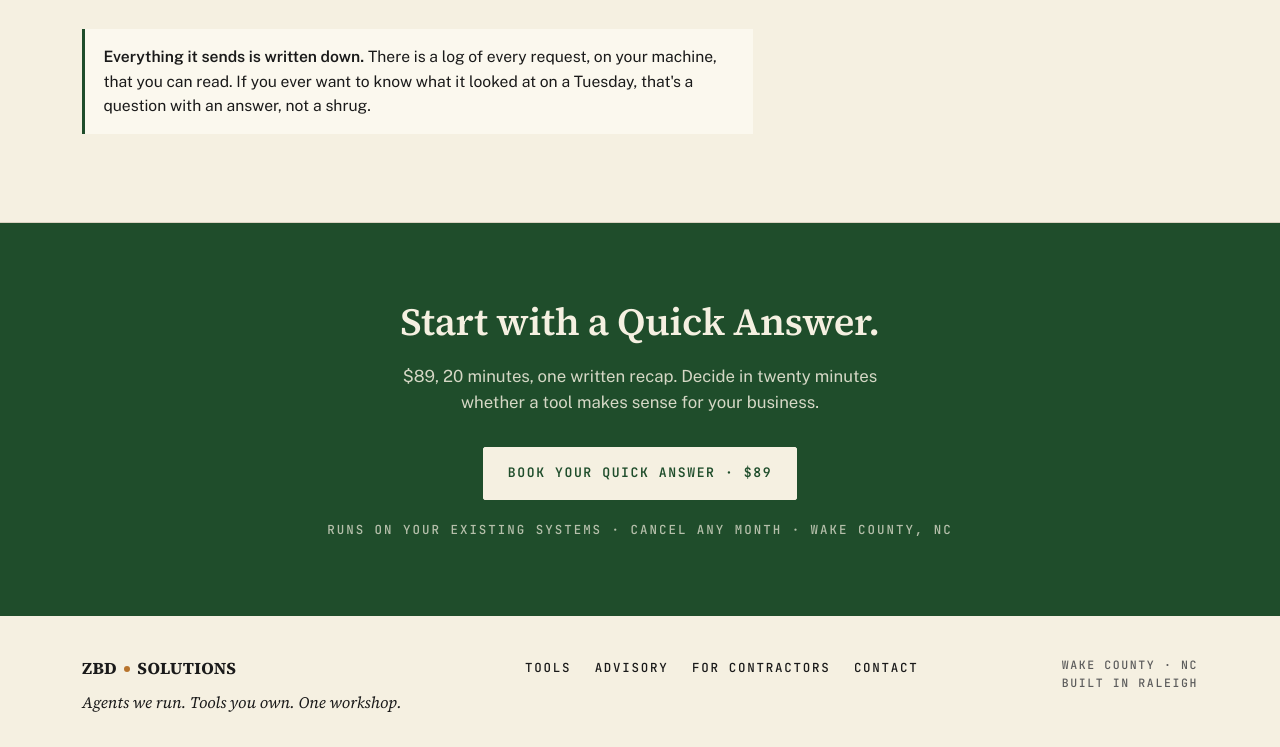
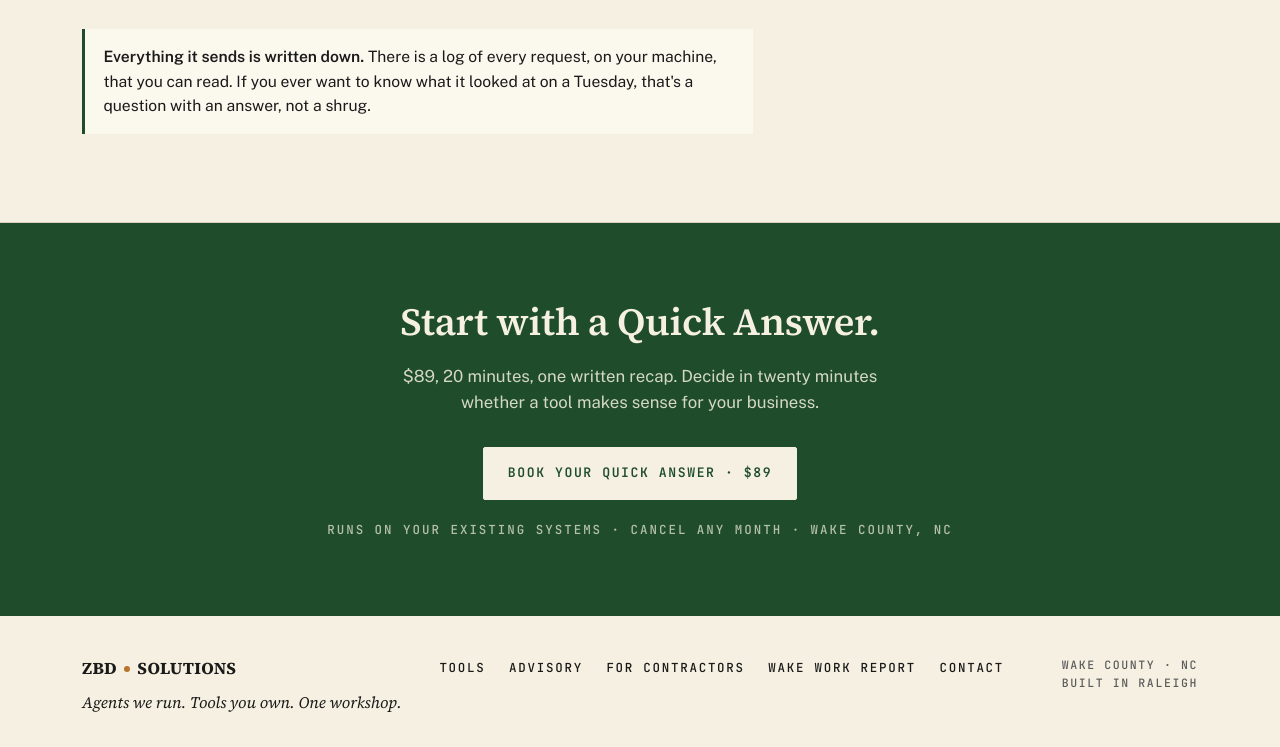
Before and after one commit to zimconsulting-ops/zbdconsulting-site, a plain HTML site: page index.html in a window 1280 px wide. Shown: the part 5782-6529 px from the top of the page. Drawn offline with nearby package versions, Linux system fonts and the light colour scheme.

Commit message:
Footer links to the Wake Work Report (news.zbdconsulting.com)
Co-Authored-By: Claude Opus 5.5 <noreply@anthropic.com>
Claude-Session: https://claude.ai/code/session_0185Rsc5wJQYRxvYjPePeo9R

```diff
--- a/index.html
+++ b/index.html
@@ -1159,6 +1159,7 @@
         <a href="#tools">Tools</a>
         <a href="#advisory">Advisory</a>
         <a href="#contractors">For contractors</a>
+        <a class="plausible-event-name=zbds-news-click" href="https://news.zbdconsulting.com">Wake Work Report</a>
         <a class="plausible-event-name=zbds-email-click" href="mailto:hello@zbdconsulting.com">Contact</a>
       </div>
       <div class="footer-meta">
```
Also changed, not shown: help.html (+1 -0 lines).
